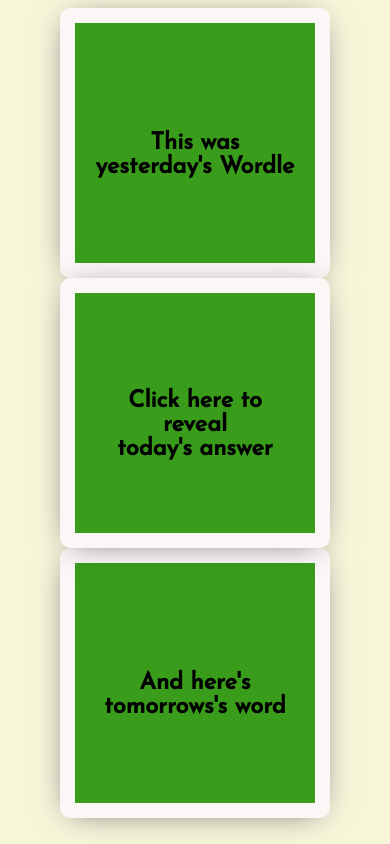
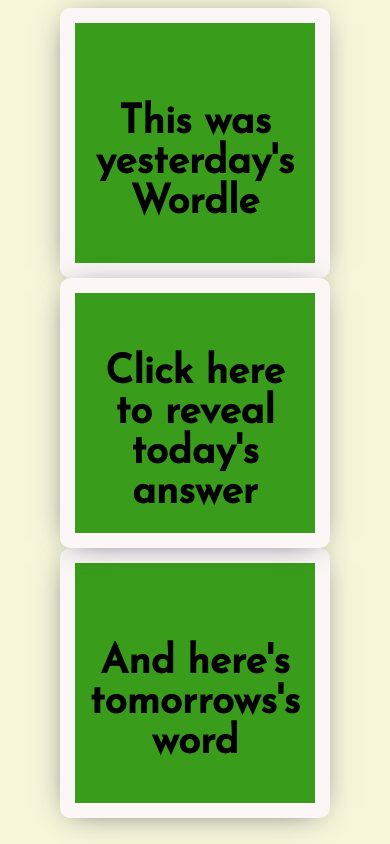
Before and after one commit to enoripl/tomorrows-wordle, a website: page index.html in a window 390 px wide. Shown: the top 844 px of the page. Drawn offline with nearby package versions, Linux system fonts and the light colour scheme.

Commit message:
responsiveness done

```diff
--- a/styles.css
+++ b/styles.css
@@ -78,7 +78,7 @@
   .answer-btns {
     width: max(35vw, 200px);
     height: max(35vw, 200px);
-    font-size: 6vw !important;
+    font-size: max(6vw, 2.5rem) !important;
     -webkit-box-shadow: -1px 3px 30px -12px rgba(66, 68, 90, 1);
 -moz-box-shadow: -1px 3px 30px -12px rgba(66, 68, 90, 1);
 box-shadow: -1px 3px 30px -12px rgba(66, 68, 90, 1);
```
